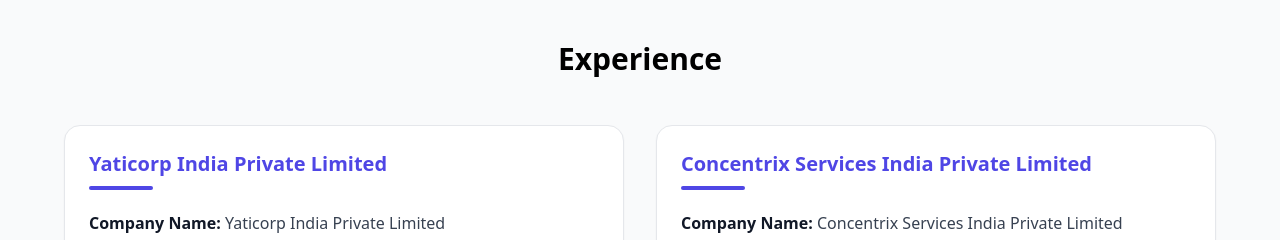
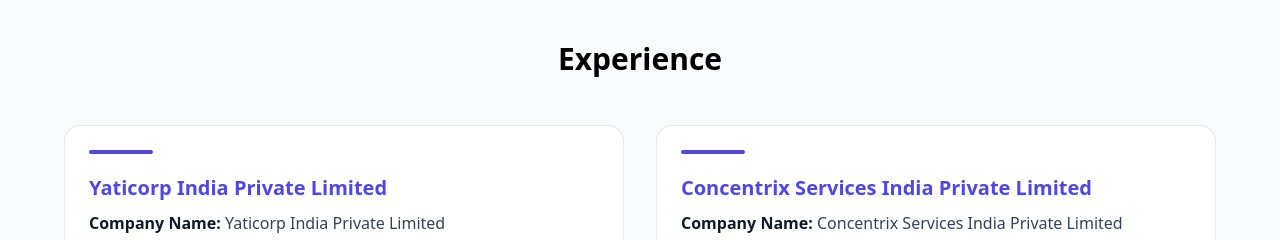
Before and after one commit to kiranCC21/my-portfolio, a React (Vite) app: page / in a window 1280 px wide. Shown: the part 1237-1477 px from the top of the page. Built offline with nearby package versions, Linux system fonts and the light colour scheme.

Commit message:
Update Exp.jsx

```diff
--- a/src/sections/Exp.jsx
+++ b/src/sections/Exp.jsx
@@ -55,6 +55,9 @@
             transition={{ duration: 0.4, delay: index * 0.05 }}
             className="bg-white p-6 rounded-2xl shadow-sm border hover:shadow-md transition relative overflow-hidden"
           >
+             {/* Horizontal Line at Top Left */}
+            <div className="w-16 h-1 bg-indigo-600 rounded-full mb-5"></div>
+
             {/* Header */}
             <div className="flex justify-between items-center mb-2">
               <h3 className="font-bold text-xl text-indigo-600">
@@ -65,8 +68,7 @@
               </span>
             </div>
 
-            {/* Horizontal Line at Top Left */}
-            <div className="w-16 h-1 bg-indigo-600 rounded-full mb-5"></div>
+
 
             {/* Render Details with Bold Labels */}
             <div className="mb-3 space-y-2">
```
